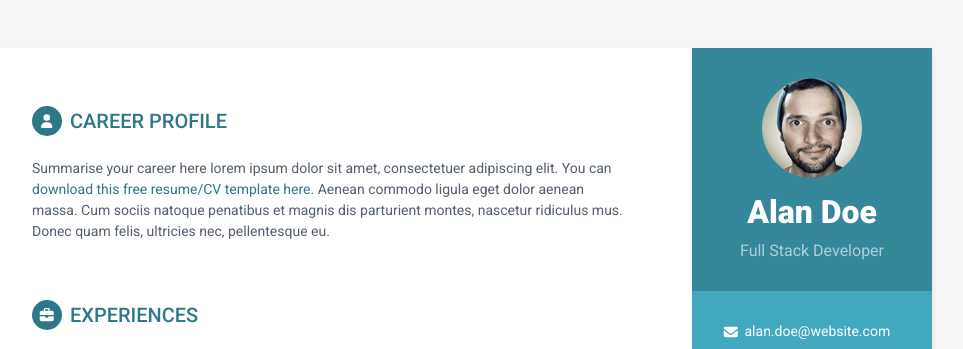
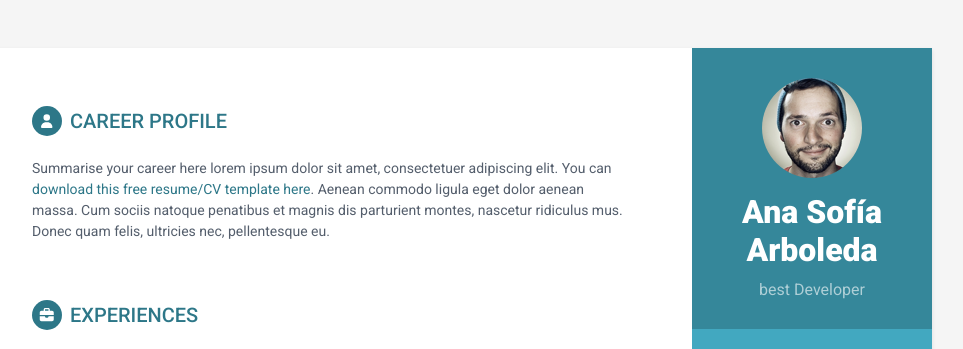
Before and after one commit to anarboleda/CV1, a plain HTML site: page index.html in a window 1280 px wide. Shown: the top 349 px of the page, without its empty margins (188-1151 px from the left). Drawn offline with Linux system fonts and the light colour scheme.

Commit message:
Cambia mi nombre

```diff
--- a/index.html
+++ b/index.html
@@ -25,8 +25,8 @@
         <div class="sidebar-wrapper">
             <div class="profile-container">
                 <img class="profile" src="assets/images/profile.png" alt="" />
-                <h1 class="name">Alan Doe</h1>
-                <h3 class="tagline">Full Stack Developer</h3>
+                <h1 class="name">Ana Sofía Arboleda</h1>
+                <h3 class="tagline">best Developer</h3>
             </div><!--//profile-container-->
 
             <div class="contact-container container-block">
```
